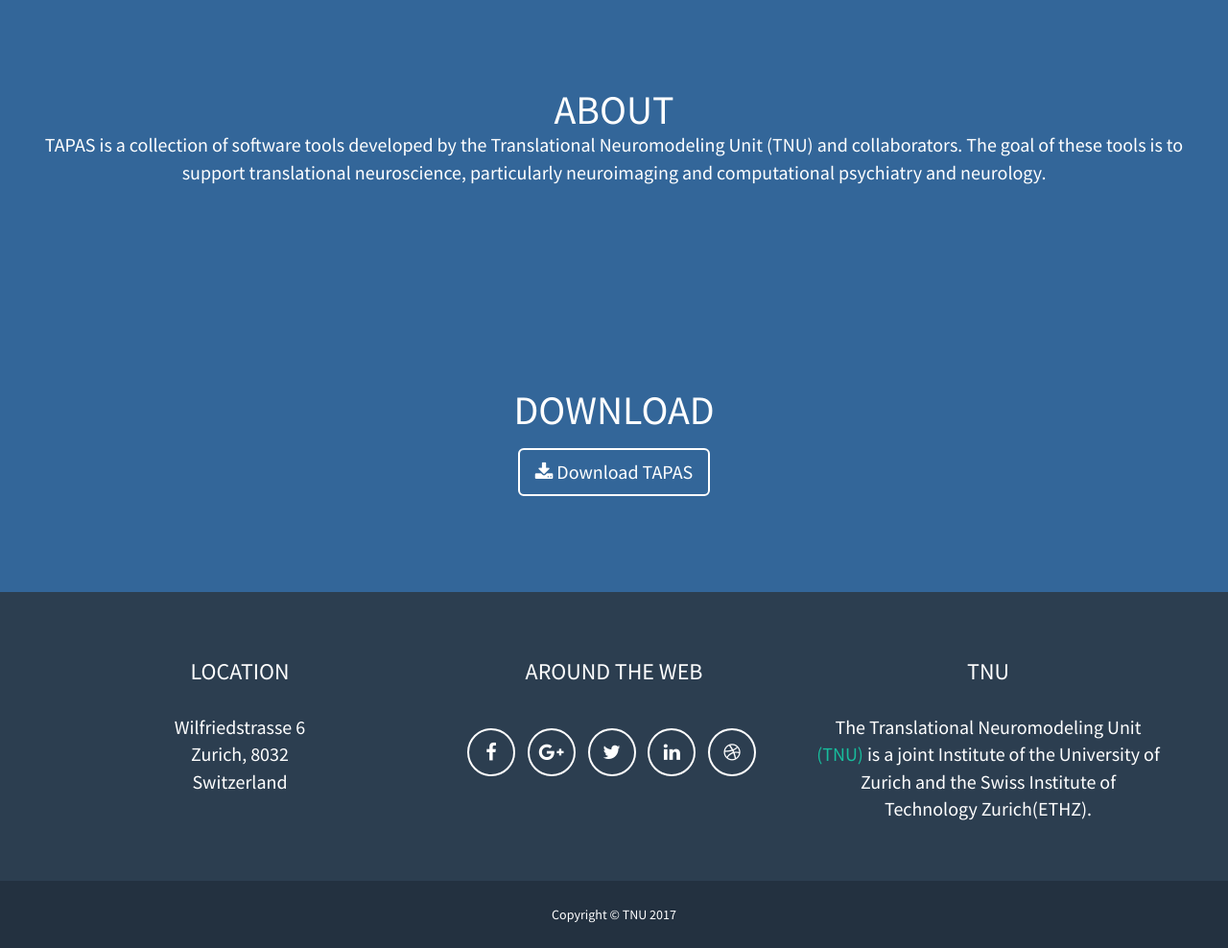
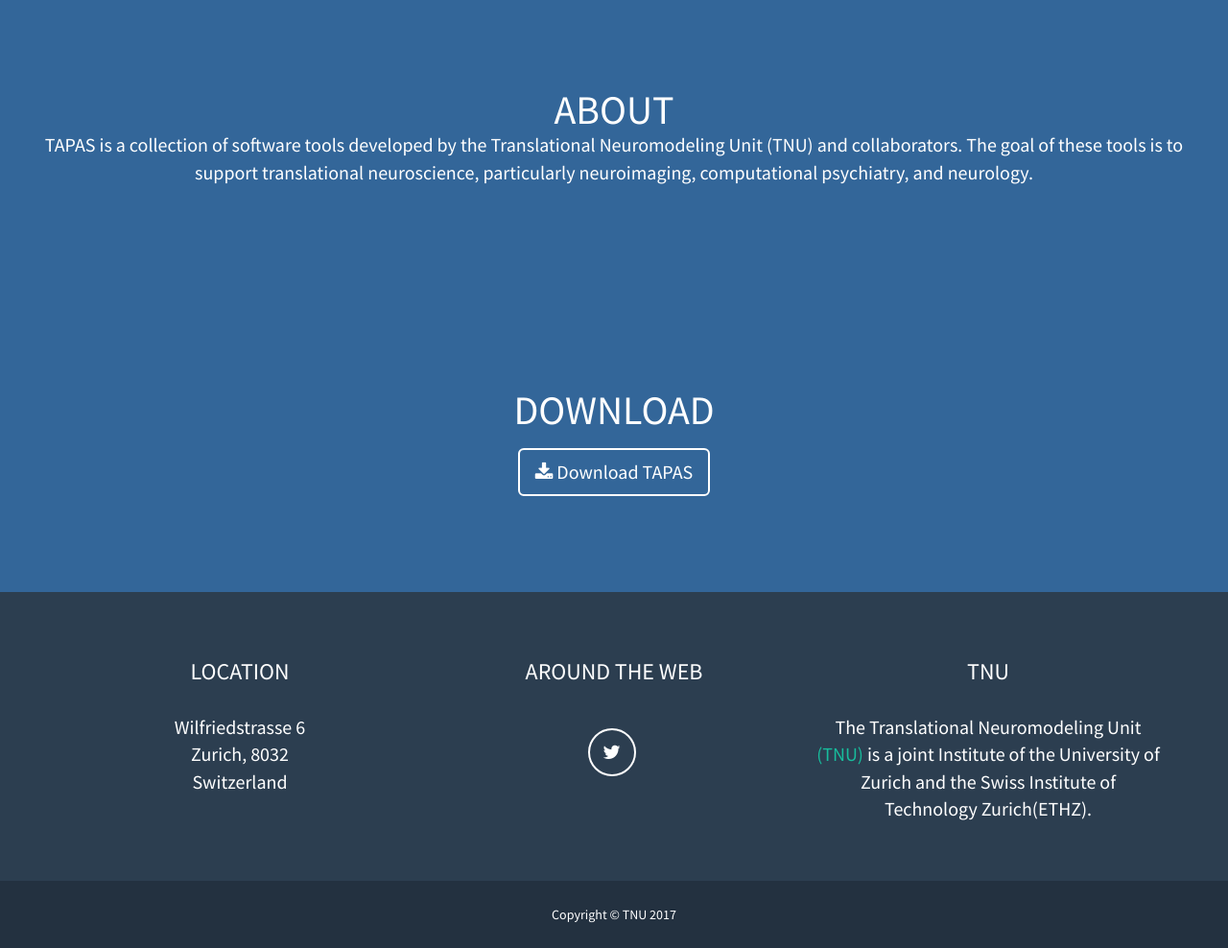
Before and after one commit to translationalneuromodeling/tapas, a website: page index.html in a window 1280 px wide. Shown: the part 800-1788 px from the top of the page at 96% size. Drawn offline with nearby package versions, Linux system fonts and the light colour scheme.

Commit message:
Made the site a bit smaller.

```diff
--- a/index.html
+++ b/index.html
@@ -94,7 +94,7 @@
 
             <div class="container-fluid">
                 <div class="col-lg-12 text-center">
-					 <p>TAPAS is a collection of software tools developed by the Translational Neuromodeling Unit (TNU) and collaborators. The goal of these tools is to support translational neuroscience, particularly neuroimaging and computational psychiatry and neurology.</p>
+					 <p>TAPAS is a collection of software tools developed by the Translational Neuromodeling Unit (TNU) and collaborators. The goal of these tools is to support translational neuroscience, particularly neuroimaging, computational psychiatry, and neurology.</p>
                 </div>
             </div>
         </div>
@@ -136,19 +136,7 @@
                         <h3>Around the Web</h3>
                         <ul class="list-inline">
                             <li>
-                                <a href="#" class="btn-social btn-outline"><span class="sr-only">Facebook</span><i class="fa fa-fw fa-facebook"></i></a>
-                            </li>
-                            <li>
-                                <a href="#" class="btn-social btn-outline"><span class="sr-only">Google Plus</span><i class="fa fa-fw fa-google-plus"></i></a>
-                            </li>
-                            <li>
                                 <a href="#" class="btn-social btn-outline"><span class="sr-only">Twitter</span><i class="fa fa-fw fa-twitter"></i></a>
-                            </li>
-                            <li>
-                                <a href="#" class="btn-social btn-outline"><span class="sr-only">Linked In</span><i class="fa fa-fw fa-linkedin"></i></a>
-                            </li>
-                            <li>
-                                <a href="#" class="btn-social btn-outline"><span class="sr-only">Dribble</span><i class="fa fa-fw fa-dribbble"></i></a>
                             </li>
                         </ul>
                     </div>
```
